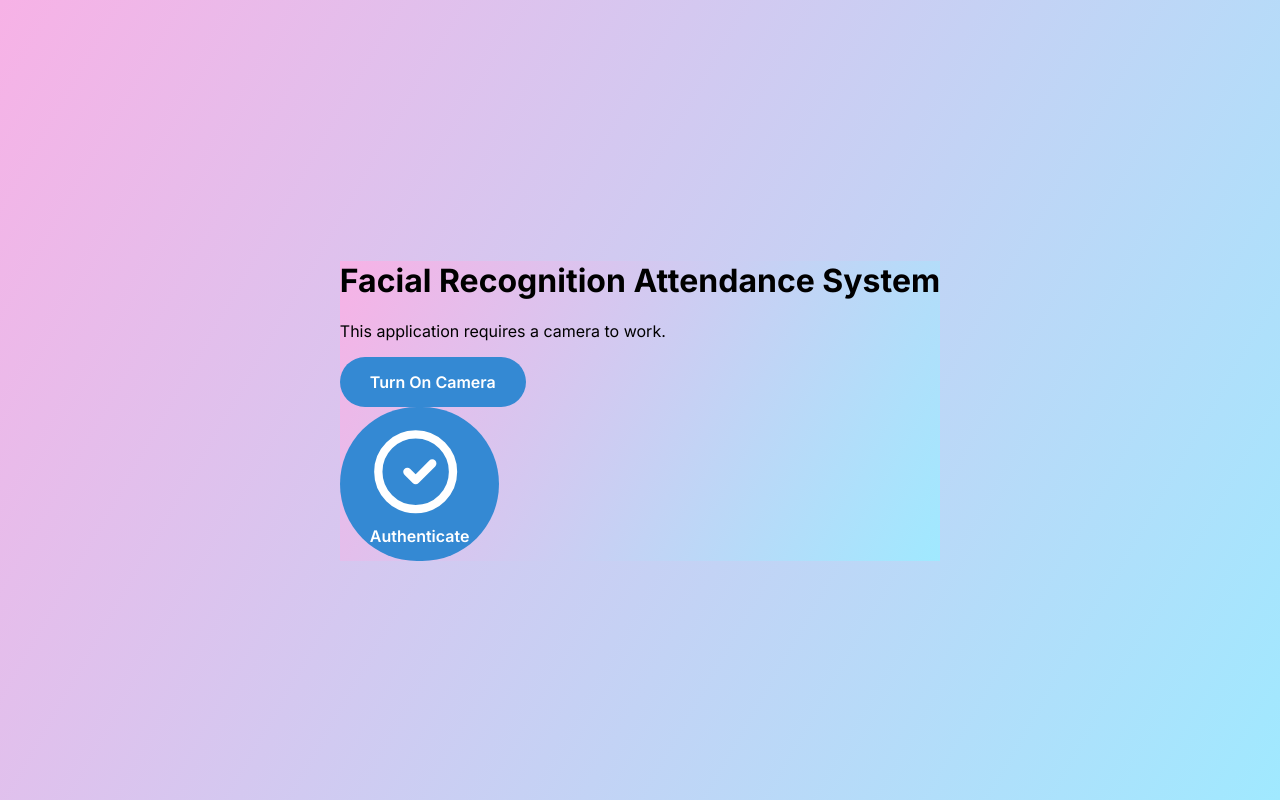
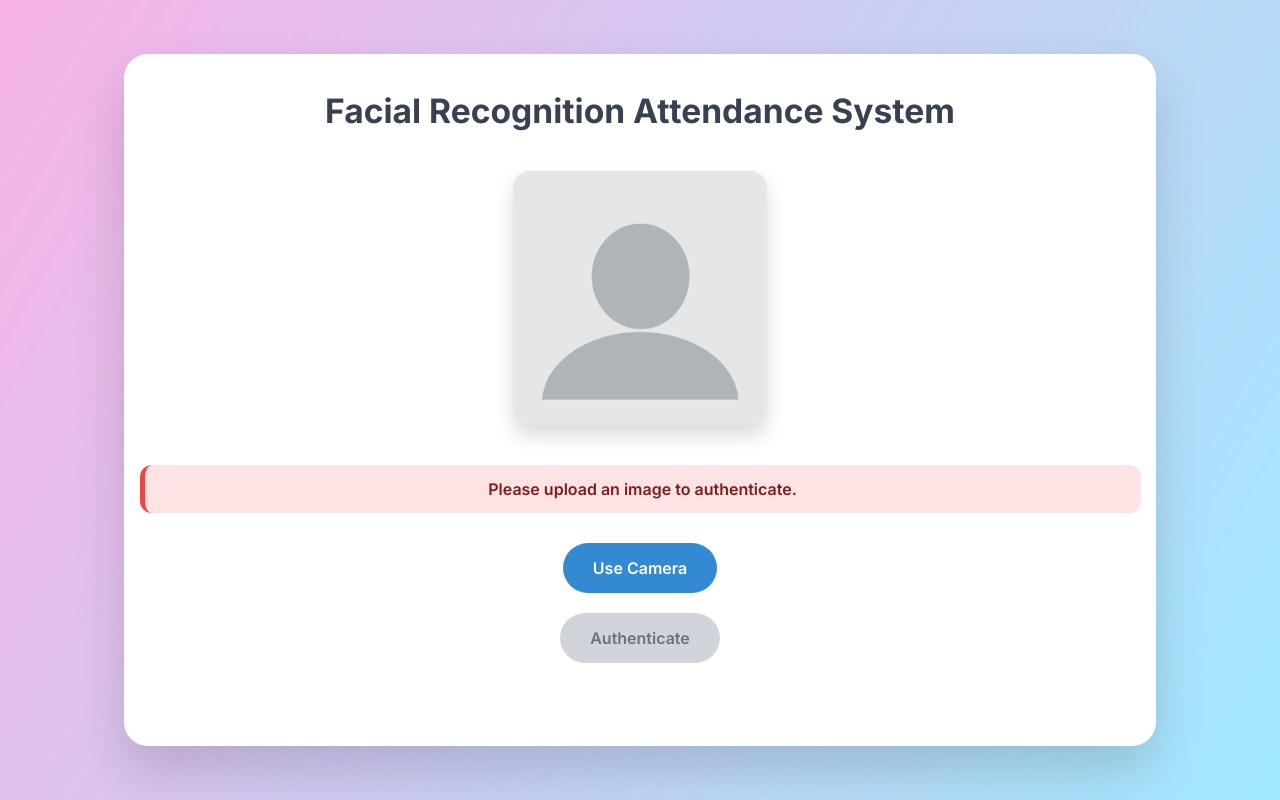
Before and after one commit to BelfizzzCed/ML-AI_Workshop-2025, a React (Vite) app: page / in a window 1280 px wide. Built offline with nearby package versions, Linux system fonts and the light colour scheme.

Commit message:
feat: enhanced app logic

```diff
--- a/src/App.jsx
+++ b/src/App.jsx
@@ -1,108 +1,246 @@
-import React, { useState, useEffect, useRef } from 'react';
+import './App.css';
+import { useState, useRef, useEffect } from 'react';
+import * as uuid from 'uuid';
+import placeholderImg from './asset/placeholder.png';
 
 function App() {
   const videoRef = useRef(null);
+  const canvasRef = useRef(null);
 
-  // State to track whether the camera is currently turned on (true) or off (false)
-  const [cameraOn, setCameraOn] = useState(false);
+  const [image, setImage] = useState(null);
+  const [uploadResultMessage, setUploadResultMessage] = useState(
+    'Please upload an image to authenticate.'
+  );
+  const [imgSrc, setImgSrc] = useState(placeholderImg);
+  const [isAuth, setIsAuth] = useState(false);
+  const [cameraActive, setCameraActive] = useState(false);
 
-  // State to store any error messages, e.g., if camera permission is denied
-  const [error, setError] = useState(null);
+  // Initialize camera when cameraActive becomes true
+  useEffect(() => {
+    let stream = null;
 
-  useEffect(() => {
-    if (cameraOn) {
-      // When camera is turned on, clear any previous error
-      setError(null);
+    async function setupCamera() {
+      if (cameraActive && videoRef.current) {
+        try {
+          stream = await navigator.mediaDevices.getUserMedia({
+            video: { facingMode: 'user' },
+            audio: false,
+          });
 
-      // Ask browser for camera access
-      navigator.mediaDevices
-        .getUserMedia({ video: true }) // request video stream only
-        .then((stream) => {
-          // If videoRef is connected to a video element, assign the camera stream to it
           if (videoRef.current) {
             videoRef.current.srcObject = stream;
           }
-        })
-        .catch((err) => {
-          // If there's an error (e.g., user denies permission), show error and turn off camera
-          console.error("Error accessing the camera: ", err);
-          setError("Failed to access camera. Please ensure permissions are granted.");
-          setCameraOn(false);
-        });
-    } else {
-      // When camera is turned off, stop all active tracks to free the device
-      const currentStream = videoRef.current?.srcObject;
-      if (currentStream) {
-        currentStream.getTracks().forEach(track => track.stop());
+        } catch (err) {
+          console.error('Error accessing camera:', err);
+          setCameraActive(false);
+        }
       }
     }
 
-    // Cleanup: stop the camera if component is unmounted
+    setupCamera();
+
+    // Cleanup camera
     return () => {
-      const currentStream = videoRef.current?.srcObject;
-      if (currentStream) {
-        currentStream.getTracks().forEach(track => track.stop());
+      if (stream) {
+        stream.getTracks().forEach((track) => track.stop());
       }
     };
-  }, [cameraOn]);
+  }, [cameraActive]);
 
-  // Function to toggle camera state between on and off
-  const handleCameraToggle = () => {
-    setCameraOn(prev => !prev);
+  // Capture photo from camera
+  const capturePhoto = () => {
+    if (videoRef.current && canvasRef.current) {
+      const video = videoRef.current;
+      const canvas = canvasRef.current;
+
+      setImgSrc(placeholderImg);
+      setIsAuth(false);
+      setUploadResultMessage('Please authenticate with your new photo.');
+
+      canvas.width = video.videoWidth;
+      canvas.height = video.videoHeight;
+
+      const aspectRatio = video.videoWidth / video.videoHeight;
+
+      const context = canvas.getContext('2d');
+      if (context) {
+        context.drawImage(video, 0, 0, canvas.width, canvas.height);
+
+        canvas.toBlob(
+          (blob) => {
+            if (blob) {
+              const file = new File([blob], 'camera-photo.jpeg', {
+                type: 'image/jpeg',
+              });
+              setImage(file);
+
+              const imageUrl = URL.createObjectURL(file);
+              setImgSrc(imageUrl);
+
+              const imgElement = document.querySelector('.preview-image');
+              if (imgElement) {
+                imgElement.dataset.aspectRatio = aspectRatio.toString();
+              }
+
+              setCameraActive(false);
+            }
+          },
+          'image/jpeg',
+          0.95
+        );
+      }
+    }
   };
 
+  // Toggle camera
+  const toggleCamera = () => {
+    if (!cameraActive) {
+      setImgSrc(placeholderImg);
+      setUploadResultMessage('Please upload an image to authenticate.');
+      setIsAuth(false);
+    }
+    setCameraActive(!cameraActive);
+  };
+
+  const sendImage = async (e) => {
+    e.preventDefault();
+
+    if (!image) {
+      setUploadResultMessage('Please take a photo first.');
+      return;
+    }
+
+    const userImageName = uuid.v4();
+    const imageUrl = URL.createObjectURL(image);
+    setImgSrc(imageUrl);
+
+    try {
+      setUploadResultMessage('Uploading image...');
+      const apiUrl = import.meta.env.VITE_API_GATEWAY_URL;
+      const bucketPath = import.meta.env.VITE_S3_BUCKET_PATH;
+
+      const uploadResponse = await fetch(
+        `${apiUrl}/${bucketPath}/${userImageName}.jpeg`,
+        {
+          method: 'PUT',
+          body: image,
+          headers: {
+            'Content-Type': 'image/jpeg',
+          },
+        }
+      );
+
+      if (!uploadResponse.ok) {
+        throw new Error(`Upload failed with status: ${uploadResponse.status}`);
+      } else {
+        console.log('Image uploaded at S3');
+      }
+
+      const response = await authenticate(userImageName);
+
+      if (response && response.Message === 'Success') {
+        setIsAuth(true);
+        setUploadResultMessage(
+          `Hi! ${response['firstName']} ${response['lastName']}, you are authenticated successfully!`
+        );
+      } else if (response && response.Message === 'NotFound') {
+        setIsAuth(false);
+        setUploadResultMessage(
+          'Person not found in the system. Please register first.'
+        );
+      } else {
+        setIsAuth(false);
+        setUploadResultMessage(
+          'Sorry, we could not authenticate you. Please try again.'
+        );
+      }
+    } catch (error) {
+      setIsAuth(false);
+      console.error('Error uploading image:', error);
+      setUploadResultMessage('An error occurred. Please try again.');
+    }
+  };
+
+  async function authenticate(userImageName) {
+    try {
+      const apiUrl = import.meta.env.VITE_API_GATEWAY_URL;
+      const requestURL =
+        `${apiUrl}/attendee?` +
+        new URLSearchParams({
+          objectKey: `${userImageName}.jpeg`,
+        });
+
+      const response = await fetch(requestURL, {
+        method: 'GET',
+        headers: {
+          Accept: 'application/json',
+          'Content-Type': 'application/json',
+        },
+      });
+
+      if (response.status === 403) {
+        console.log('Person not found in the system');
+        return { Message: 'NotFound' };
+      } else if (!response.ok) {
+        throw new Error(
+          `Authentication failed with status: ${response.status}`
+        );
+      } else {
+        console.log('Image authenticated');
+      }
+
+      return await response.json();
+    } catch (error) {
+      console.error('Error authenticating:', error);
+      return null;
+    }
+  }
+
   return (
-    <div className="min-h-screen flex items-center justify-center p-4 sm:p-6 md:p-8 lg:p-12" style={{ background: "linear-gradient(120deg, #f7b2e6 0%, #a0e9ff 100%)" }}>
-      <div className="bg-white rounded-3xl shadow-2xl p-6 sm:p-8 md:p-12 w-full max-w-4xl flex flex-col items-center border-4 border-purple-300">
-        <h1 className="font-sans font-bold text-3xl sm:text-4xl text-center mb-6 text-gray-800">
-          Facial Recognition Attendance System
-        </h1>
+    <div className="App">
+      <h2>Facial Recognition Attendance System</h2>
 
-        {/* Main area showing either the live camera feed or instructions */}
-        <div className="relative rounded-2xl w-full max-w-2xl h-80 sm:h-96 flex items-center justify-center mb-8 bg-gray-100 shadow-inner overflow-hidden border-2 border-gray-300">
-          {error && (
-            <p className="absolute text-red-500 z-10 p-4 bg-white bg-opacity-75 rounded-lg text-center font-semibold">{error}</p>
-          )}
+      <button type="button" onClick={toggleCamera}>
+        {cameraActive ? 'Turn Off Camera' : 'Use Camera'}
+      </button>
 
-          {cameraOn ? (
-            // If camera is ON, show the live video feed
-            <video ref={videoRef} className="w-full h-full object-cover" autoPlay playsInline muted></video>
-          ) : (
-            // If camera is OFF, show instructions and "Turn On Camera" button
-            <div className="flex flex-col items-center justify-center p-4 text-center">
-              <p className="font-sans mb-6 text-lg text-gray-600">This application requires a camera to work.</p>
-              {/* Button to turn camera ON */}
-              <button
-                onClick={handleCameraToggle} // Click to toggle camera state to ON
-                className="bg-purple-500 hover:bg-purple-600 focus:outline-none focus:ring-4 focus:ring-purple-300 font-sans text-white font-semibold py-3 px-8 rounded-full transition-all duration-300 ease-in-out transform hover:scale-105 shadow-lg"
-              >
-                Turn On Camera
+      {cameraActive && (
+        <div className="camera-container">
+          <video
+            ref={videoRef}
+            autoPlay
+            playsInline
+            style={{ width: '100%', maxWidth: '500px' }}
+          />
+          <button type="button" onClick={capturePhoto}>
+            Take Photo
           </button>
         </div>
       )}
-        </div>
 
-        {/* Buttons below camera feed */}
-        <div className="flex justify-center w-full max-w-md space-x-4">
-          {cameraOn && (
-            // Button to turn camera OFF (only shows if camera is currently ON)
-            <button
-              onClick={handleCameraToggle} // Click to toggle camera state to OFF
-              className="bg-red-500 hover:bg-red-600 focus:outline-none focus:ring-4 focus:ring-red-300 font-sans text-white font-semibold py-3 px-8 rounded-full flex items-center gap-3 transition-all duration-300 ease-in-out transform hover:scale-105 shadow-lg"
-            >
-              Turn Off Camera
-            </button>
-          )}
+      <canvas ref={canvasRef} style={{ display: 'none' }} />
 
-          {/* Authentication button (not tied to camera control) */}
-          <button className="bg-purple-500 hover:bg-purple-600 focus:outline-none focus:ring-4 focus:ring-purple-300 font-sans text-white font-semibold py-3 px-8 rounded-full flex items-center gap-3 transition-all duration-300 ease-in-out transform hover:scale-105 shadow-lg">
-            <svg xmlns="http://www.w3.org/2000/svg" className="h-6 w-6" fill="none" viewBox="0 0 24 24" stroke="currentColor" strokeWidth={2}>
-              <path strokeLinecap="round" strokeLinejoin="round" d="M9 12l2 2l4-4m5 2a9 9 0 11-18 0a9 9 0 0118 0z" />
-            </svg>
+      <div className="auth-button-container">
+        <button onClick={sendImage} disabled={!image || cameraActive}>
           Authenticate
         </button>
       </div>
+
+      <div className={isAuth ? 'success' : 'failure'}>
+        {uploadResultMessage}
       </div>
+
+      <img
+        src={imgSrc}
+        alt="User"
+        className="preview-image"
+        style={{
+          height: '250px',
+          width: 'auto',
+          maxWidth: '100%',
+          objectFit: 'contain',
+        }}
+      />
     </div>
   );
 }
```
Lines whose indentation alone changed are shown as unchanged.
